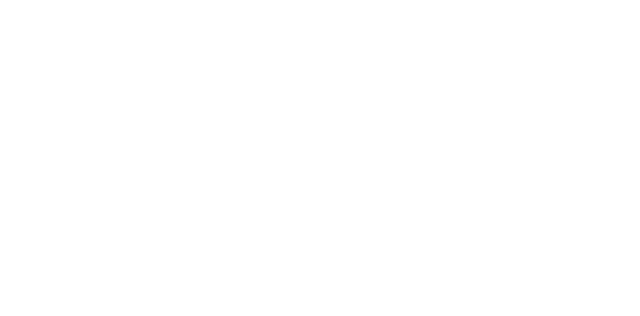
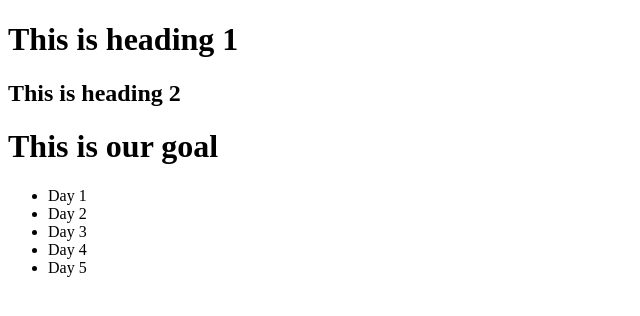
Before and after one commit to roktimjohankajol/js-basic, a plain HTML site: page ph/milestone-5/module-24/index.html in a window 1280 px wide. Shown: the whole page, without its empty margins (0-640 px from the left). Drawn offline with Linux system fonts and the light colour scheme.

Commit message:
Update Code

```diff
--- a/ph/milestone-5/module-24/index.html
+++ b/ph/milestone-5/module-24/index.html
@@ -7,6 +7,19 @@
 </head>
 <body>
 
+
+    <h1 class="testClass">This is heading 1</h1>
+    <h2 class="testClass">This is heading 2</h2>
+    <h1 id="test">This is our goal</h1>
+    <ul id="palces-new-list">
+        <li>Day 1</li>
+        <li>Day 2</li>
+        <li>Day 3</li>
+        <li>Day 4</li>
+        <li>Day 5</li>
+    </ul>
+
+
     <script src="main.js"></script>
 </body>
 </html>
```
Also changed, not shown: ph/milestone-5/module-24/main.js (+41 -0 lines).
